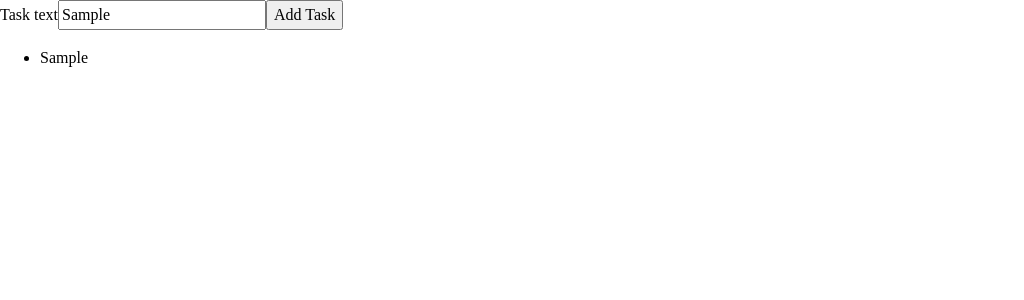
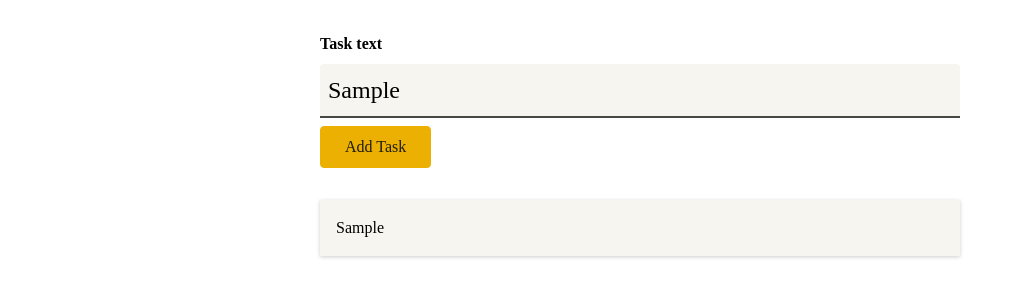
Before and after one commit to NChapron/task-manager, a React (Create React App) app: page / in a window 1280 px wide. Both pictures are taken after typing "Sample" into the empty fields and a click on the button "Add Task". Shown: the top 300 px of the page, without its empty margins (0-1024 px from the left). Built offline with nearby package versions, Linux system fonts and the light colour scheme; the HTML template or start-up script is replaced by a standard one.

Commit message:
Added basic css

```diff
--- /dev/null
+++ b/src/components/NewTask.module.css
@@ -0,0 +1,41 @@
+.form {
+  width: 40rem;
+  margin: 2rem auto;
+}
+
+.form label {
+  display: block;
+  font-weight: bold;
+  margin-bottom: 0.5rem;
+}
+
+.form input {
+  display: block;
+  width: 100%;
+  font: inherit;
+  font-size: 1.5rem;
+  padding: 0.5rem;
+  border-radius: 4px;
+  background-color: #f7f5ef;
+  border: none;
+  border-bottom: 2px solid #494844;
+  border-bottom-right-radius: 0;
+  border-bottom-left-radius: 0;
+  margin-bottom: 0.5rem;
+}
+
+.form button {
+  font: inherit;
+  background-color: #ebb002;
+  border: 1px solid #ebb002;
+  color: #201d0f;
+  padding: 0.5rem 1.5rem;
+  border-radius: 4px;
+  cursor: pointer;
+}
+
+.form button:hover,
+.form button:active {
+  background-color: #ebc002;
+  border-color: #ebc002;
+}
--- a/src/components/NewTask.tsx
+++ b/src/components/NewTask.tsx
@@ -1,4 +1,6 @@
 import React, { useRef } from "react";
+
+import classes from "./NewTask.module.css";
 
 const NewTask: React.FC<{ onAddTask: (text: string) => void }> = (props) => {
   const taskTextInputRef = useRef<HTMLInputElement>(null);
@@ -16,7 +18,7 @@
   };
 
   return (
-    <form onSubmit={submitHandler}>
+    <form onSubmit={submitHandler} className={classes.form}>
       <label htmlFor="text">Task text</label>
       <input id="text" type="text" ref={taskTextInputRef} />
       <button type="submit">Add Task</button>
--- /dev/null
+++ b/src/components/TaskItem.module.css
@@ -0,0 +1,6 @@
+.item {
+  margin: 1rem 0;
+  box-shadow: 0 1px 4px rgba(0, 0, 0, 0.2);
+  padding: 1rem;
+  background-color: #f7f5ef;
+}
--- a/src/components/TaskItem.tsx
+++ b/src/components/TaskItem.tsx
@@ -1,9 +1,10 @@
 import React from "react";
-import Task from "../models/task";
+
+import classes from "./TaskItem.module.css";
 
 const TaskItem: React.FC<{ text: string }> = (props) => {
   const { text } = props;
-  return <li>{text}</li>;
+  return <li className={classes.item}>{text}</li>;
 };
 
 export default TaskItem;
--- /dev/null
+++ b/src/components/Tasks.module.css
@@ -0,0 +1,6 @@
+.tasks {
+  list-style: none;
+  margin: 2rem auto;
+  padding: 0;
+  width: 40rem;
+}
--- a/src/components/Tasks.tsx
+++ b/src/components/Tasks.tsx
@@ -1,11 +1,14 @@
+import Task from "../models/task";
+
 import React from "react";
-import Task from "../models/task";
 import TaskItem from "./TaskItem";
+
+import classes from "./Tasks.module.css";
 
 const Tasks: React.FC<{ items: Task[] }> = (props) => {
   const { items } = props;
   return (
-    <ul>
+    <ul className={classes.tasks}>
       {items.map((item) => (
         <TaskItem key={item.id} text={item.text} />
       ))}
```
